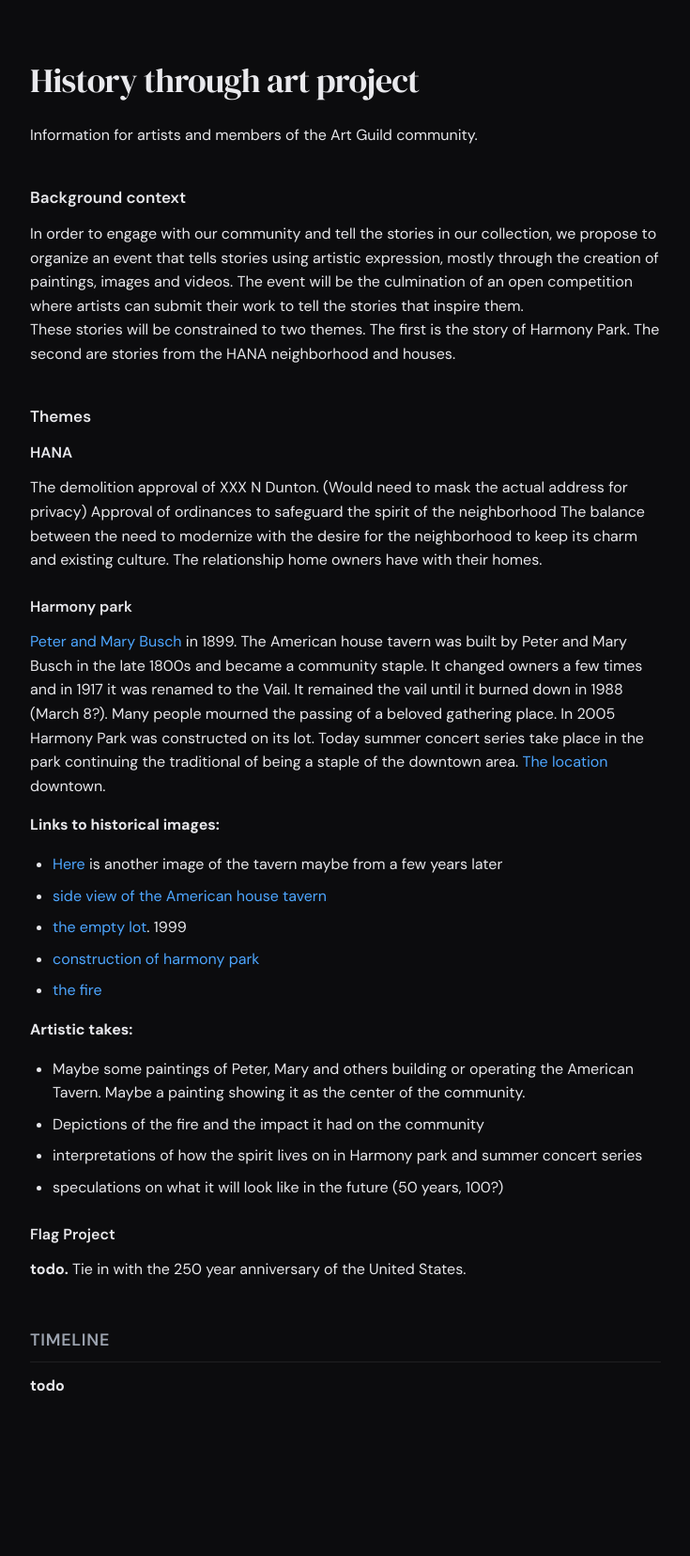
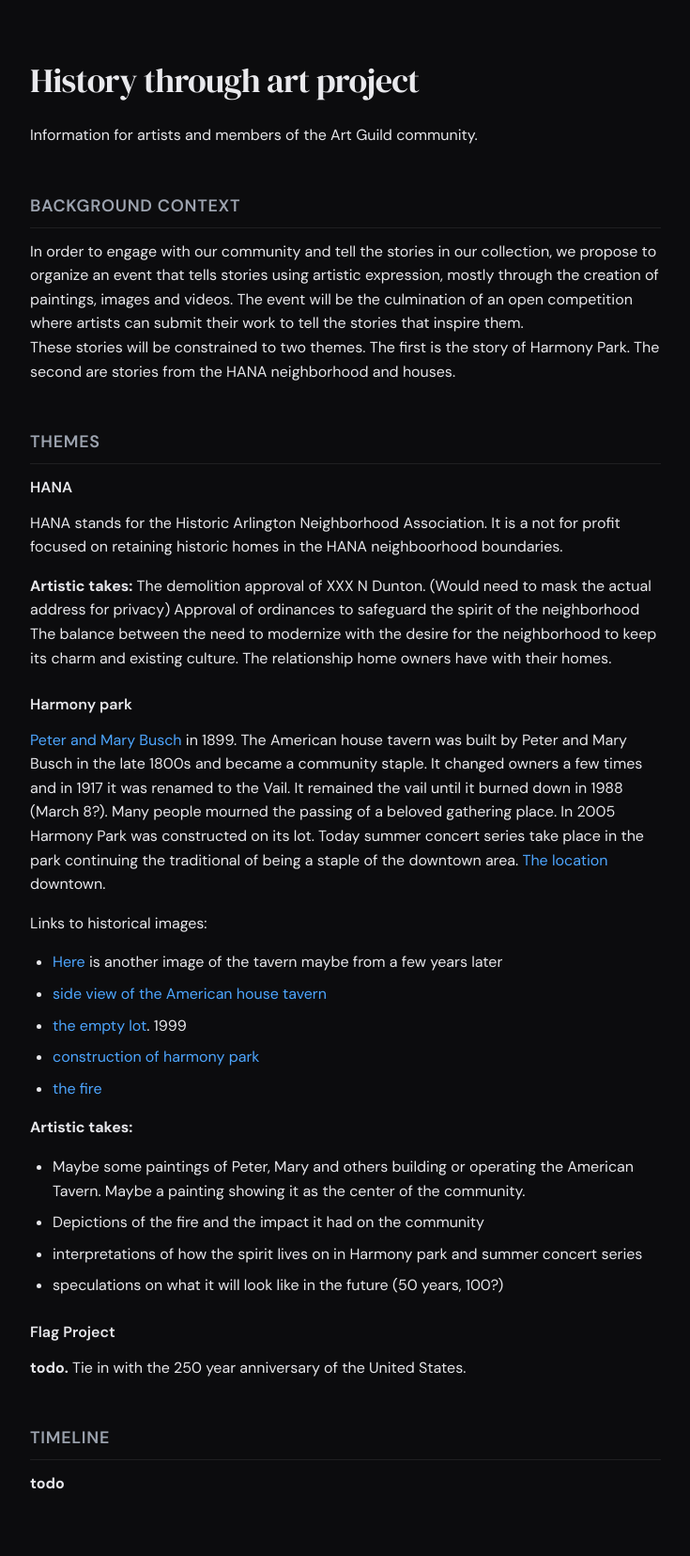
Before and after one commit to Arlington-Heights-Historical-Society/ah-history-through-art, a Jekyll site: the page built from docs/index.md, in a window 1280 px wide. Shown: the whole page at 94% size, without its empty margins (200-935 px from the left). Built offline with Jekyll 4.4.1, drawn with Linux system fonts in a browser that asks for light colours; before the commit the page ends 1551 px from its top, so only the background shows below that.

Commit message:
clean up HANA content and context

```diff
--- a/docs/index.md
+++ b/docs/index.md
@@ -6,14 +6,17 @@ title: History through art project
 # History through art project
 Information for artists and members of the Art Guild community.
 
-### Background context
+## Background context
 
 In order to engage with our community and tell the stories in our collection, we propose to organize an event that tells stories using artistic expression, mostly through the creation of paintings, images and videos. The event will be the culmination of an open competition where artists can submit their work to tell the stories that inspire them.
 These stories will be constrained to two themes. The first is the story of Harmony Park. The second are stories from the HANA neighborhood and houses.
 
-### Themes
+## Themes
 
 #### HANA
+HANA stands for the Historic Arlington Neighborhood Association. It is a not for profit focused on retaining historic homes in the HANA neighboorhood boundaries.
+
+**Artistic takes:**
 The demolition approval of XXX N Dunton. (Would need to mask the actual address for privacy)
 Approval of ordinances to safeguard the spirit of the neighborhood
 The balance between the need to modernize with the desire for the neighborhood to keep its charm and existing culture.
@@ -24,7 +27,7 @@ The relationship home owners have with their homes.
 [Peter and Mary Busch](https://www.idaillinois.org/digital/collection/narlingto04/id/114/rec/18) in 1899.
 The American house tavern was built by Peter and Mary Busch in the late 1800s and became a community staple. It changed owners a few times and in 1917 it was renamed to the Vail. It remained the vail until it burned down in 1988 (March 8?). Many people mourned the passing of a beloved gathering place. In 2005 Harmony Park was constructed on its lot. Today summer concert series take place in the park continuing the traditional of being a staple of the downtown area. [The location](https://maps.app.goo.gl/UPJFqR5rMPTBQQ7P8) downtown.
 
-**Links to historical images:**
+Links to historical images:
 * [Here](https://www.idaillinois.org/digital/collection/narlingto04/id/3582/rec/21) is another image of the tavern maybe from a few years later
 * [side view of the American house tavern](https://www.idaillinois.org/digital/collection/narlingto04/id/2655/rec/4)
 * [the empty lot](https://www.idaillinois.org/digital/collection/narlingto04/id/3456/rec/2). 1999
```
